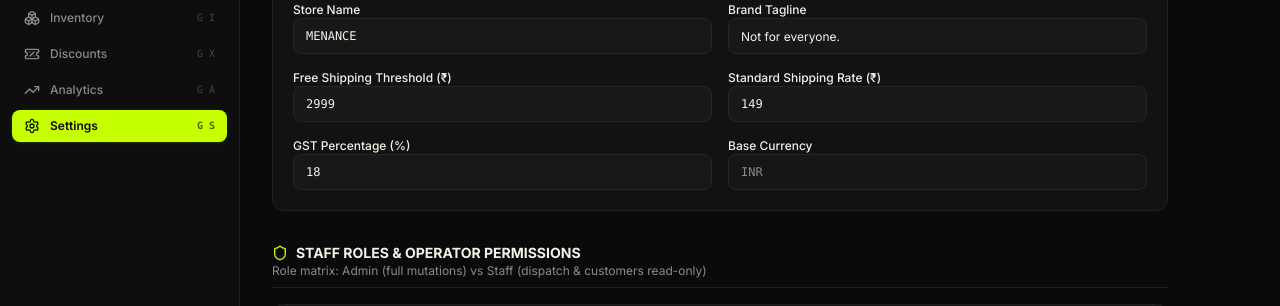
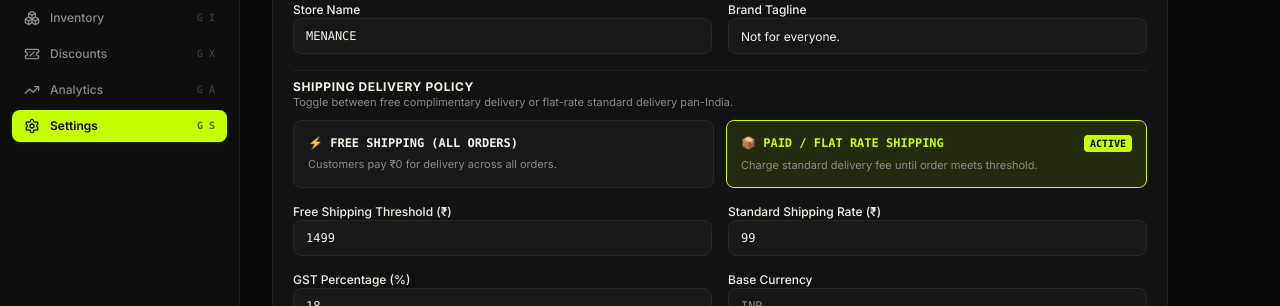
Before and after one commit to zaaammmiiinnn/menace-admin, a Next.js app: page /settings in a window 1280 px wide. Shown: the part 249-555 px from the top of the page. Built offline with nearby package versions, Linux system fonts and the light colour scheme; no server answers; the database is empty.

Commit message:
feat(settings): add Free vs Paid shipping policy toggle

```diff
--- a/app/(admin)/discounts/page.tsx
+++ b/app/(admin)/discounts/page.tsx
@@ -7,6 +7,9 @@ export const metadata = {
   title: 'Discounts & Promos',
   description: 'Manage brand coupon codes, percentage thresholds, and redemptions',
 };
+
+export const dynamic = 'force-dynamic';
+export const revalidate = 0;
 
 export default async function DiscountsPage() {
   const discounts = await getDiscounts();
--- a/components/settings/SettingsClient.tsx
+++ b/components/settings/SettingsClient.tsx
@@ -124,13 +124,84 @@ export function SettingsClient({ initialSettings, initialAuditLogs }: SettingsCl
             />
           </div>
 
+          {/* Shipping Policy Mode Option */}
+          <div className="col-span-1 sm:col-span-2 pt-2 border-t border-[#1F1F1F] space-y-2.5">
+            <div>
+              <label className="text-xs font-bold text-[#F5F1E8] uppercase tracking-wider block">
+                Shipping Delivery Policy
+              </label>
+              <p className="text-[11px] text-[#8A8A8A]">
+                Toggle between free complimentary delivery or flat-rate standard delivery pan-India.
+              </p>
+            </div>
+
+            <div className="grid grid-cols-1 sm:grid-cols-2 gap-3">
+              <button
+                type="button"
+                onClick={() => setSettings({ ...settings, shipping_type: 'free', standard_shipping_rate: '0' })}
+                className={`p-3.5 rounded-lg border text-left transition-all ${
+                  (settings.shipping_type === 'free' || (!settings.shipping_type && settings.standard_shipping_rate === '0'))
+                    ? 'bg-[#C6FF00]/10 border-[#C6FF00]'
+                    : 'bg-[#181818] border-[#262626] hover:border-[#383838]'
+                }`}
+              >
+                <div className="flex items-center justify-between">
+                  <span className={`text-xs font-bold font-mono ${
+                    (settings.shipping_type === 'free' || (!settings.shipping_type && settings.standard_shipping_rate === '0'))
+                      ? 'text-[#C6FF00]'
+                      : 'text-[#F5F1E8]'
+                  }`}>
+                    ⚡️ FREE SHIPPING (ALL ORDERS)
+                  </span>
+                  {(settings.shipping_type === 'free' || (!settings.shipping_type && settings.standard_shipping_rate === '0')) && (
+                    <span className="text-[10px] font-mono font-bold px-1.5 py-0.5 rounded bg-[#C6FF00] text-black">
+                      ACTIVE
+                    </span>
+                  )}
+                </div>
+                <p className="text-[11px] text-[#8A8A8A] mt-1.5">
+                  Customers pay ₹0 for delivery across all orders.
+                </p>
+              </button>
+
+              <button
+                type="button"
+                onClick={() => setSettings({ ...settings, shipping_type: 'paid', standard_shipping_rate: settings.standard_shipping_rate === '0' ? '99' : settings.standard_shipping_rate })}
+                className={`p-3.5 rounded-lg border text-left transition-all ${
+                  settings.shipping_type === 'paid' || (!settings.shipping_type && settings.standard_shipping_rate !== '0')
+                    ? 'bg-[#C6FF00]/10 border-[#C6FF00]'
+                    : 'bg-[#181818] border-[#262626] hover:border-[#383838]'
+                }`}
+              >
+                <div className="flex items-center justify-between">
+                  <span className={`text-xs font-bold font-mono ${
+                    settings.shipping_type === 'paid' || (!settings.shipping_type && settings.standard_shipping_rate !== '0')
+                      ? 'text-[#C6FF00]'
+                      : 'text-[#F5F1E8]'
+                  }`}>
+                    📦 PAID / FLAT RATE SHIPPING
+                  </span>
+                  {(settings.shipping_type === 'paid' || (!settings.shipping_type && settings.standard_shipping_rate !== '0')) && (
+                    <span className="text-[10px] font-mono font-bold px-1.5 py-0.5 rounded bg-[#C6FF00] text-black">
+                      ACTIVE
+                    </span>
+                  )}
+                </div>
+                <p className="text-[11px] text-[#8A8A8A] mt-1.5">
+                  Charge standard delivery fee until order meets threshold.
+                </p>
+              </button>
+            </div>
+          </div>
+
           <div className="space-y-1.5">
             <label className="text-xs font-medium text-[#F5F1E8]">Free Shipping Threshold (₹)</label>
             <input
               type="number"
-              value={settings.free_shipping_threshold || '2999'}
+              disabled={settings.shipping_type === 'free' || (!settings.shipping_type && settings.standard_shipping_rate === '0')}
+              value={settings.free_shipping_threshold || '1499'}
               onChange={(e) => setSettings({ ...settings, free_shipping_threshold: e.target.value })}
-              className="w-full h-9 px-3 bg-[#181818] border border-[#262626] rounded-lg text-xs font-mono tabular-nums text-[#F5F1E8] outline-none"
+              className="w-full h-9 px-3 bg-[#181818] border border-[#262626] rounded-lg text-xs font-mono tabular-nums text-[#F5F1E8] outline-none disabled:opacity-40 disabled:cursor-not-allowed"
             />
           </div>
 
@@ -138,9 +209,10 @@ export function SettingsClient({ initialSettings, initialAuditLogs }: SettingsCl
             <label className="text-xs font-medium text-[#F5F1E8]">Standard Shipping Rate (₹)</label>
             <input
               type="number"
-              value={settings.standard_shipping_rate || '149'}
+              disabled={settings.shipping_type === 'free' || (!settings.shipping_type && settings.standard_shipping_rate === '0')}
+              value={settings.shipping_type === 'free' || (!settings.shipping_type && settings.standard_shipping_rate === '0') ? '0' : (settings.standard_shipping_rate || '99')}
               onChange={(e) => setSettings({ ...settings, standard_shipping_rate: e.target.value })}
-              className="w-full h-9 px-3 bg-[#181818] border border-[#262626] rounded-lg text-xs font-mono tabular-nums text-[#F5F1E8] outline-none"
+              className="w-full h-9 px-3 bg-[#181818] border border-[#262626] rounded-lg text-xs font-mono tabular-nums text-[#F5F1E8] outline-none disabled:opacity-40 disabled:cursor-not-allowed"
             />
           </div>
 
```
Also changed, not shown: public/sw.js.
